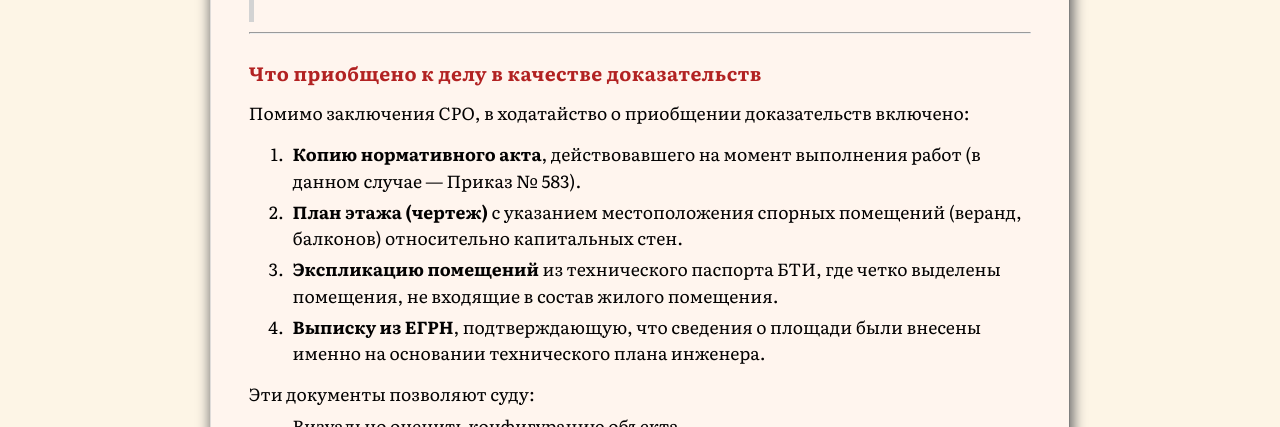
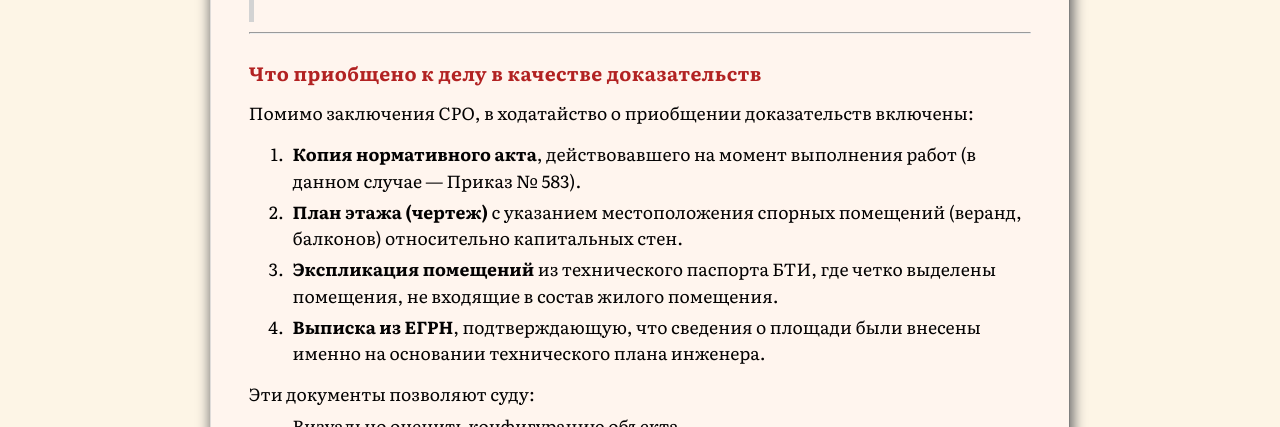
Before and after one commit to SergSi/land-use-art, a Jekyll site: the page built from _posts/2026-08-08-primer.md, in a window 1280 px wide and 900 px high, scrolled down 23369 px. Shown: the part 161-588 px from the top of the window. Built offline with Jekyll 4.4.1, drawn with Linux system fonts in a browser that asks for light colours; some web fonts are replaced.

Commit message:
Update 2026-08-08-primer.md

```diff
--- a/_posts/2026-08-08-primer.md
+++ b/_posts/2026-08-08-primer.md
@@ -565,12 +565,12 @@ date: 2026-08-08
 
 ### Что приобщено к делу в качестве доказательств
 
-Помимо заключения СРО, в ходатайство о приобщении доказательств включено:
+Помимо заключения СРО, в ходатайство о приобщении доказательств включены:
 
-1. **Копию нормативного акта**, действовавшего на момент выполнения работ (в данном случае — Приказ № 583).
+1. **Копия нормативного акта**, действовавшего на момент выполнения работ (в данном случае — Приказ № 583).
 2. **План этажа (чертеж)** с указанием местоположения спорных помещений (веранд, балконов) относительно капитальных стен.
-3. **Экспликацию помещений** из технического паспорта БТИ, где четко выделены помещения, не входящие в состав жилого помещения.
-4. **Выписку из ЕГРН**, подтверждающую, что сведения о площади были внесены именно на основании технического плана инженера.
+3. **Экспликация помещений** из технического паспорта БТИ, где четко выделены помещения, не входящие в состав жилого помещения.
+4. **Выписка из ЕГРН**, подтверждающую, что сведения о площади были внесены именно на основании технического плана инженера.
 
 Эти документы позволяют суду:
 - Визуально оценить конфигурацию объекта.
```
